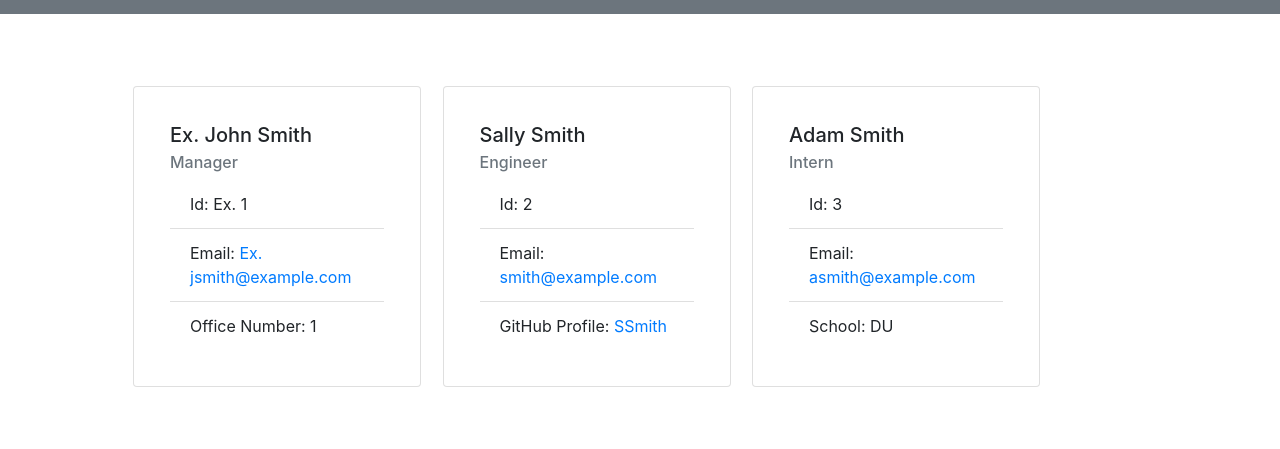
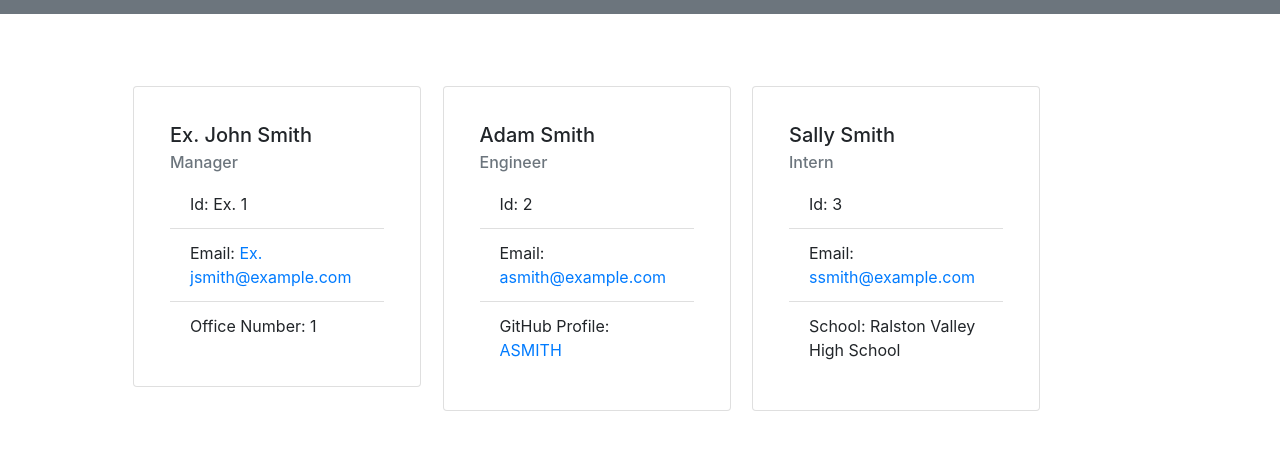
Before and after one commit to JLewis1995/Team-Profile-Generator, a website: page output/teamProfile.html in a window 1280 px wide. Shown: the part 61-510 px from the top of the page. Drawn offline with nearby package versions, Linux system fonts and the light colour scheme.

Commit message:
updated test script

```diff
--- a/output/teamProfile.html
+++ b/output/teamProfile.html
@@ -1,11 +1,14 @@
 <!DOCTYPE html>
 <html lang="en">
+
 <head>
   <meta charset="UTF-8">
   <meta name="viewport" content="width=device-width, initial-scale=1.0">
-    <link rel="stylesheet" href="https://cdn.jsdelivr.net/npm/bootstrap@4.6.1/dist/css/bootstrap.min.css" integrity="sha384-zCbKRCUGaJDkqS1kPbPd7TveP5iyJE0EjAuZQTgFLD2ylzuqKfdKlfG/eSrtxUkn" crossorigin="anonymous">
+  <link rel="stylesheet" href="https://cdn.jsdelivr.net/npm/bootstrap@4.6.1/dist/css/bootstrap.min.css"
+    integrity="sha384-zCbKRCUGaJDkqS1kPbPd7TveP5iyJE0EjAuZQTgFLD2ylzuqKfdKlfG/eSrtxUkn" crossorigin="anonymous">
   <title>Team Profile</title>
 </head>
+
 <body>
   <nav style="height: 75px" class="navbar navbar-light bg-secondary bg-opacity-50 mb-4">
     <h1 class="mx-auto text-light">My Team</h1>
@@ -33,12 +36,12 @@
       <div class="col-5 col-lg-3  m-3 p-3">
         <div class="card m-3 p-3 " style="width: 18rem;">
           <div class="card-body">
-        <h5 class="card-title">Sally Smith</h5>
+            <h5 class="card-title">Adam Smith</h5>
             <h6 class="card-subtitle mb-2 text-muted">Engineer</h6>
             <ul class="list-group list-group-flush">
               <li class="list-group-item">Id: 2</li>
-          <li class="list-group-item">Email: <a href="mailto:smith@example.com">smith@example.com</a></li>
-          <li class="list-group-item">GitHub Profile: <a href="https://github.com/SSmith">SSmith</a></li>
+              <li class="list-group-item">Email: <a href="mailto:asmith@example.com">asmith@example.com</a></li>
+              <li class="list-group-item">GitHub Profile: <a href="https://github.com/ASMITH">ASMITH</a></li>
             </ul>
           </div>
         </div>
@@ -48,16 +51,17 @@
       <div class="col-5 col-lg-3  m-3 p-3">
         <div class="card m-3 p-3 " style="width: 18rem;">
           <div class="card-body">
-        <h5 class="card-title">Adam Smith</h5>
+            <h5 class="card-title">Sally Smith</h5>
             <h6 class="card-subtitle mb-2 text-muted">Intern</h6>
             <ul class="list-group list-group-flush">
               <li class="list-group-item">Id: 3</li>
-          <li class="list-group-item">Email: <a href="mailto:asmith@example.com">asmith@example.com</a></li>
-          <li class="list-group-item">School: DU</li>
+              <li class="list-group-item">Email: <a href="mailto:ssmith@example.com">ssmith@example.com</a></li>
+              <li class="list-group-item">School: Ralston Valley High School</li>
             </ul>
           </div>
         </div>
       </div>
 
 </body>
+
 </html>
--- a/package.json
+++ b/package.json
@@ -4,7 +4,7 @@
   "description": "terminal interface to output HTML doc with team profiles on cards",
   "main": "help.js",
   "scripts": {
-    "test": "npm test",
+    "test": "jest",
     "start": "node index"
   },
   "repository": {
```
Also changed, not shown: 1 other file. Lines whose indentation alone changed are shown as unchanged.
